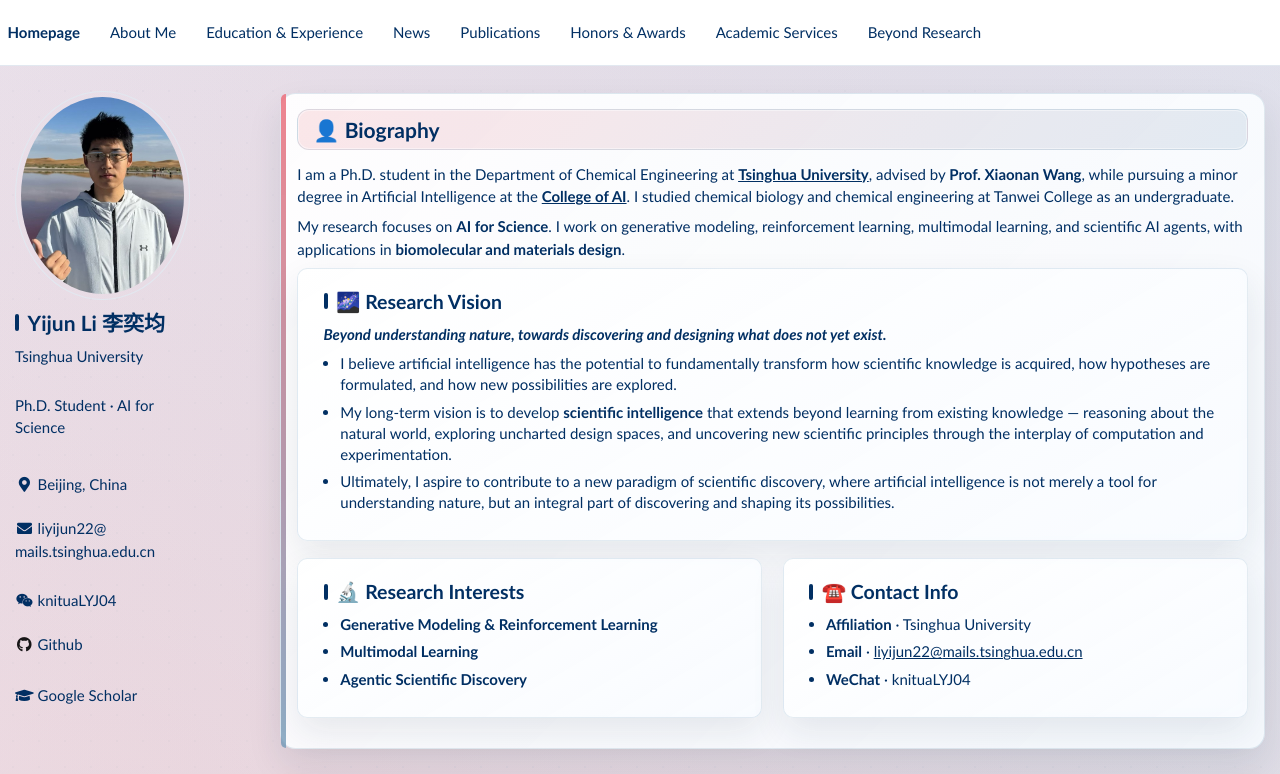
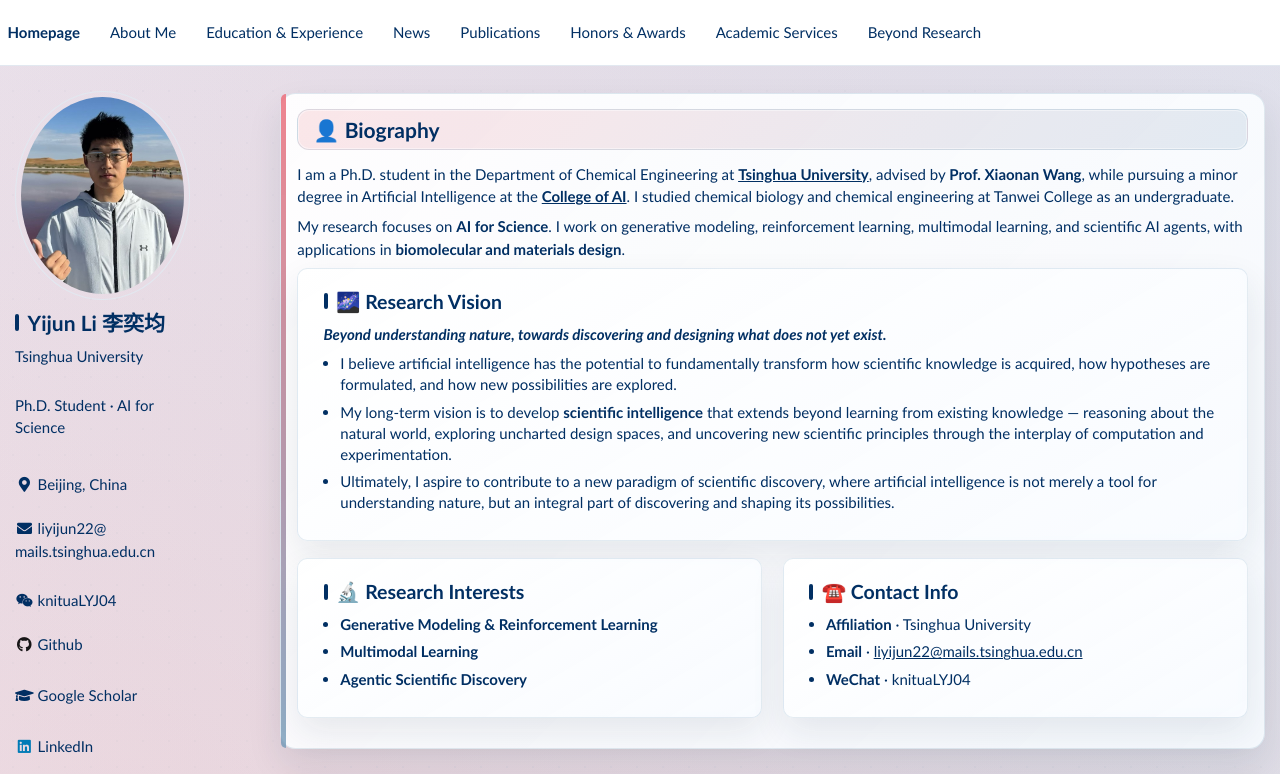
Before and after one commit to Knitua/knitua.github.io, a plain HTML site: page index.html in a window 1280 px wide. Shown: the top 774 px of the page. Drawn offline with Linux system fonts and the light colour scheme.

Commit message:
Add LinkedIn to the desktop and mobile profile links

```diff
--- a/index.html
+++ b/index.html
@@ -41,12 +41,14 @@
             <li><i class="fab fa-fw fa-weixin" aria-hidden="true"></i> <span aria-label="WeChat ID">knituaLYJ04</span></li>
             <li><a href="https://github.com/Knitua"><i class="fab fa-fw fa-github" aria-hidden="true"></i> Github</a></li>
             <li><a href="https://scholar.google.com/citations?user=Y6_DXH0AAAAJ"><i class="fas fa-fw fa-graduation-cap" aria-hidden="true"></i> Google Scholar</a></li>
+            <li><a href="https://www.linkedin.com/in/奕均-李-0031ba346/"><i class="fab fa-fw fa-linkedin" aria-hidden="true"></i> LinkedIn</a></li>
           </ul>
           <div class="author__urls_sm">
             <a href="mailto:liyijun22@mails.tsinghua.edu.cn" aria-label="Email Yijun Li"><i class="fas fa-fw fa-envelope" aria-hidden="true"></i></a>
             <a href="#contact-info" aria-label="View WeChat ID"><i class="fab fa-fw fa-weixin" aria-hidden="true"></i></a>
             <a href="https://github.com/Knitua" aria-label="Github"><i class="fab fa-fw fa-github"></i></a>
             <a href="https://scholar.google.com/citations?user=Y6_DXH0AAAAJ" aria-label="Google Scholar"><i class="fas fa-fw fa-graduation-cap"></i></a>
+            <a href="https://www.linkedin.com/in/奕均-李-0031ba346/" aria-label="LinkedIn"><i class="fab fa-fw fa-linkedin" aria-hidden="true"></i></a>
           </div>
         </div>
       </div>
```
